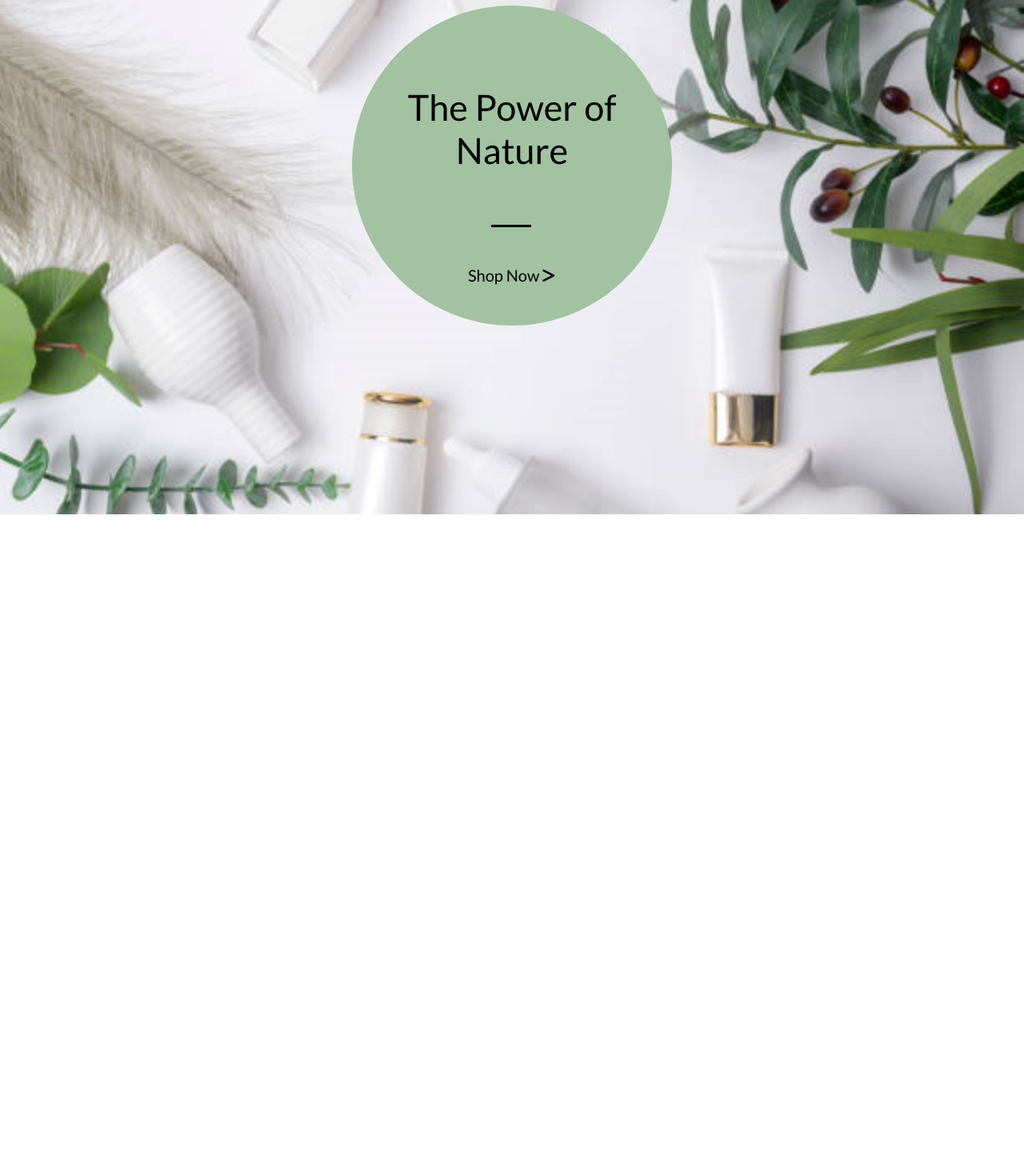
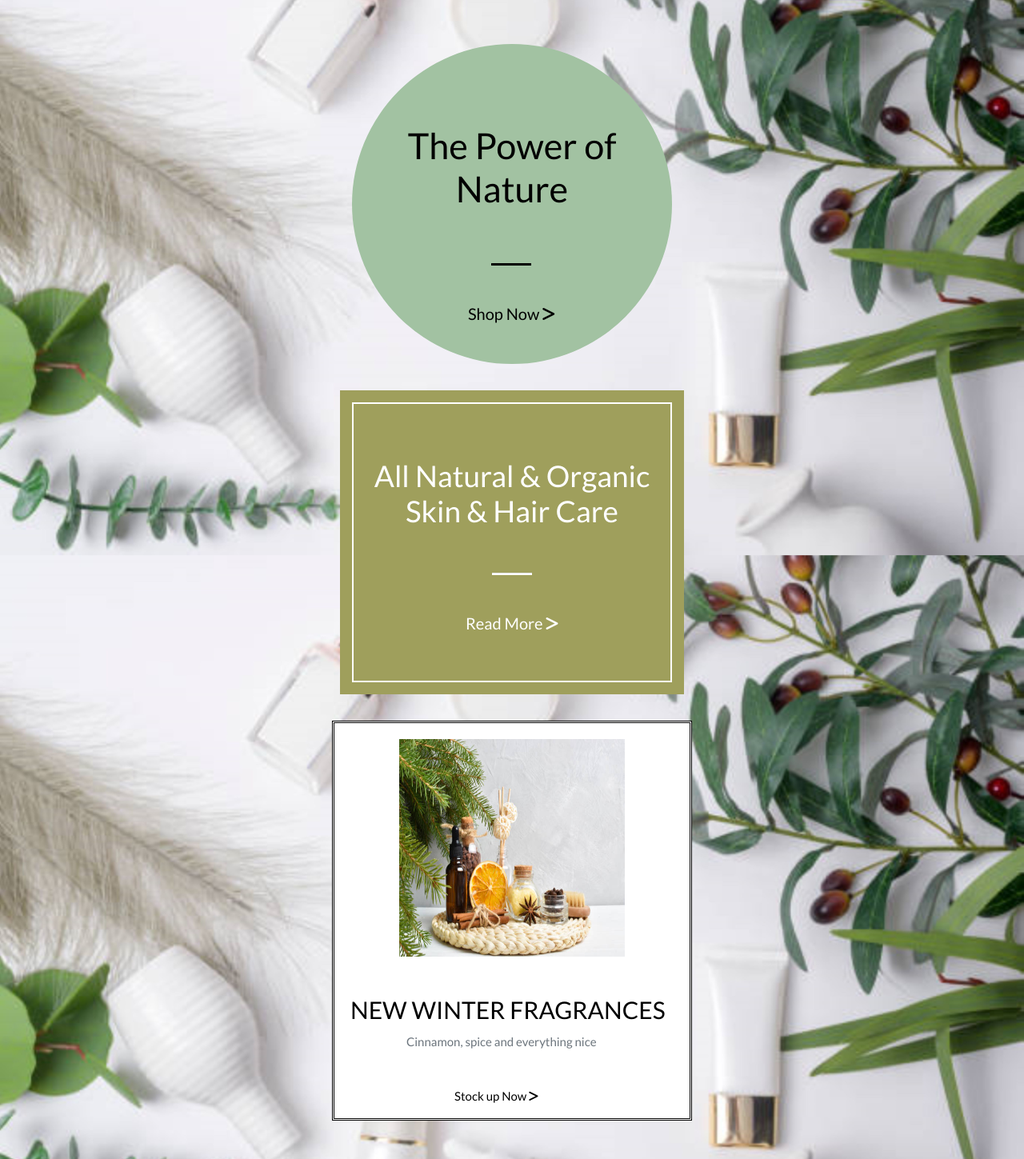
Before and after one commit to fatimagama20/naturalcosmetics_m4, a Django app: page / in a window 1280 px wide. Shown: the part 157-1606 px from the top of the page at 80% size. Before the commit the page ends 800 px from the top, so only its background shows below. Run offline with Django 3.2, Linux system fonts and the light colour scheme; some libraries are stand-ins or nearby versions.

Commit message:
Added more sections on home page

```diff
--- a/home/templates/home/index.html
+++ b/home/templates/home/index.html
@@ -10,7 +10,7 @@
 {% endblock %}
 
 {% block content %}
-    <div class="container">
+    <div class="container p-5">
         <div class="row mx-auto circle">
                 <h1 class="circleh1">The Power of Nature</h1>
                 <div>
@@ -20,5 +20,22 @@
                     </h4>
                 </div>
         </div>
+        <div class="container p-5">
+            <div class="row skincare">
+                <h1 class="skincareh1">All Natural & Organic Skin & Hair Care</h1>
+                <div>
+                    <hr class="skincarehr">
+                    <h4>
+                        <a class="skincarereadmore" href="#">Read More <i class="fa-solid fa-greater-than"></i></a>
+                    </h4>
+                </div>
+            </div>
+        </div>
+        <div class="row wintercare">
+            <img src="/media/winter_frag_homepage.jpg" alt="" class="imgcenter">
+            <h1 class="wintercareh1">NEW WINTER FRAGRANCES</h1>
+            <h5 class="wintercareh5 text-muted">Cinnamon, spice and everything nice</h5>
+            <a class="winterstockup" href="#">Stock up Now <i class="fa-solid fa-greater-than"></i></a>
+        </div>
     </div>
 {% endblock %}
--- a/static/css/base.css
+++ b/static/css/base.css
@@ -56,6 +56,7 @@ body {
     border: 1px solid black !important;
 }
 
+/* -------------------circle block------------------------------- */
 .circle {
     width: 400px;
     height: 400px;
@@ -89,6 +90,76 @@ hr {
     margin-bottom: 45px;
 }
 
+/* ---------------skincare block--------------------------- */
+.skincare{
+    width: 400px;
+    height: 350px;
+    /* line-height: 400px; */
+    color:white;
+    background: rgb(159, 159, 92);
+    border: 2px solid white;
+    outline: rgb(159, 159, 92) solid 15px;
+    margin: auto;
+    padding: 20px;
+}
+.skincareh1 {
+    text-align: center;
+    margin-top: 48px;
+    font-size: 37px;
+}
+.skincarereadmore {
+    text-align: center;
+    margin: 85px 120px;
+    font-size: 20px;
+    color:white;
+}
+.skincarehr {
+    /* position: relative; */
+    /* margin-top: 1rem; */
+    /* border: none; */
+    width: 50px;
+    height: 2px;
+    background: white;
+    margin-bottom: 45px;
+}
+/* ---------------wintercare block--------------------------- */
+.wintercare{
+    width: 450px;
+    height: 500px;
+    /* line-height: 400px; */
+    color:black;
+    background-color: white;
+    border-style: double;
+    border-width: 0.2rem;
+    margin: auto;
+    padding: 20px;
+    position: relative;
+}
+.wintercareh1 {
+    text-align: center;
+    margin-top: 48px;
+    font-size: 30px;
+}
+.wintercareh5 {
+    text-align: center;
+    margin-left: 70px;
+    margin-top: 5px;
+    font-size: 15px;
+}
+.winterstockup {
+    text-align: center;
+    margin: 40px 130px;
+    font-size: 15px;
+    color:black;
+
+}
+.imgcenter {
+    display: block;
+    margin-left: auto;
+    margin-right: auto;
+    width: 70%;
+    height: 60%;
+  }
 /* -------------------------------- Media Queries */
 
 /* Slightly larger container on xl screens */
```
Also changed, not shown: media/winter_frag_homepage.jpg (added).
